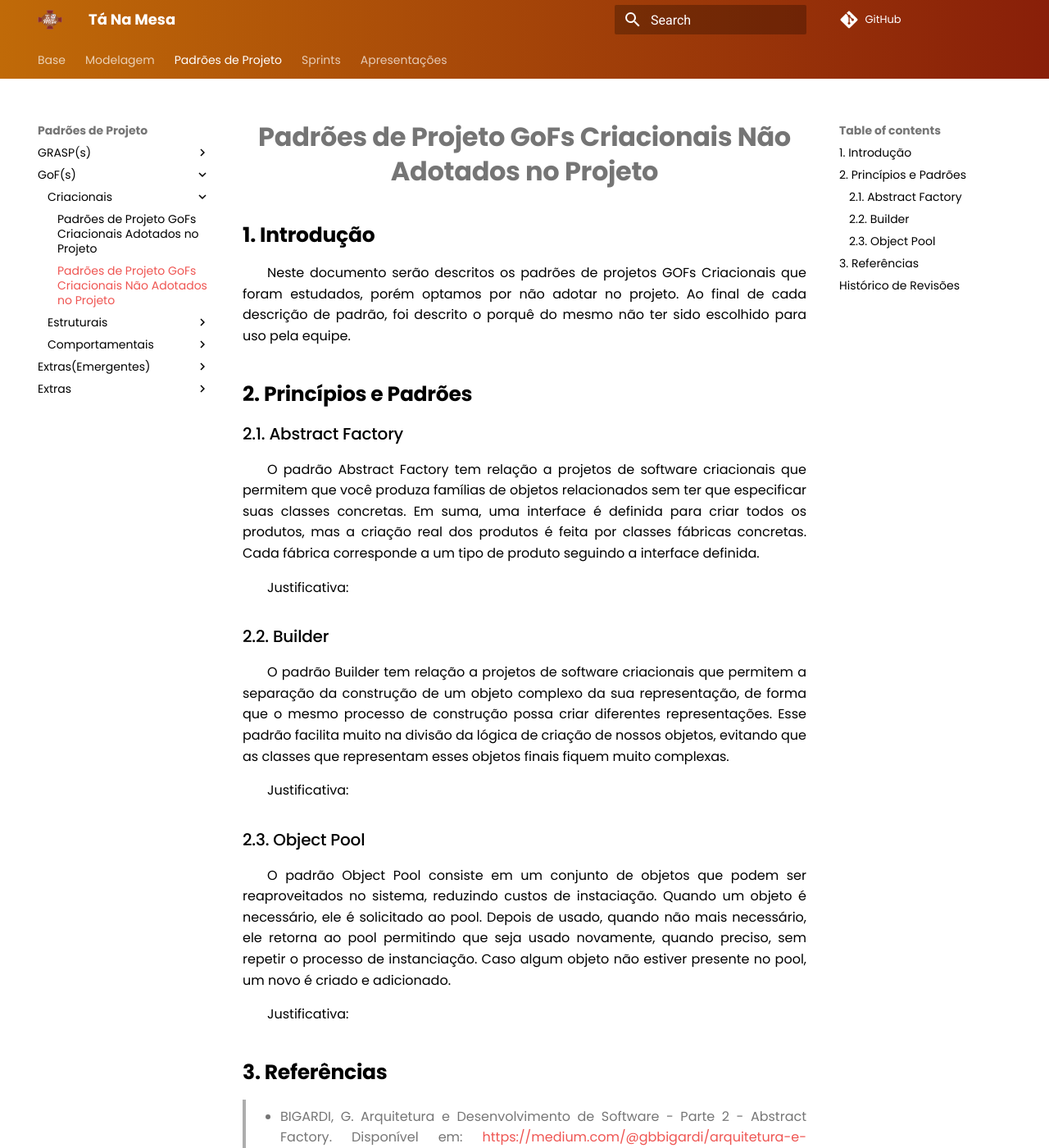
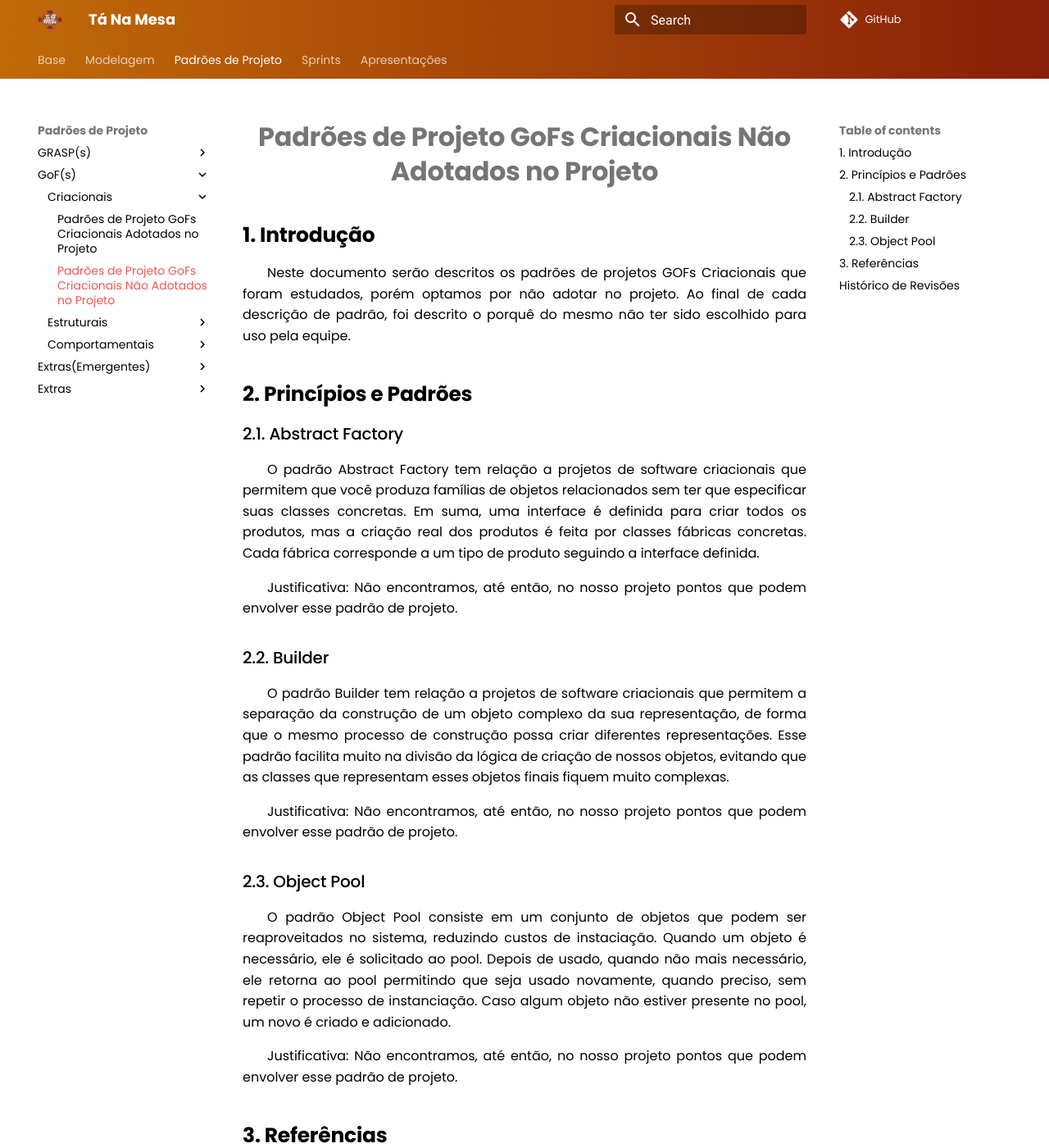
Before and after one commit to UnBArqDsw2021-1/2021.1_G02_TaNaMesa_docs, an MkDocs documentation site: the page built from docs/3-Padroes-de-Projeto/GoFs/Criacionais/Padroes-Nao-Adotados-no-Projeto.md, in a window 1280 px wide and 1400 px high. Shown: the whole window at 82% size. Built offline with MkDocs 1.6.1 and Material for MkDocs 9.7.7, drawn with Linux system fonts in a browser that asks for light colours; comment, search, counter and statistics services are not loaded.

Commit message:
(#101) Adição justificativas

```diff
--- a/docs/3-Padroes-de-Projeto/GoFs/Criacionais/Padroes-Nao-Adotados-no-Projeto.md
+++ b/docs/3-Padroes-de-Projeto/GoFs/Criacionais/Padroes-Nao-Adotados-no-Projeto.md
@@ -12,7 +12,7 @@ Em suma, uma interface é definida para criar todos os produtos, mas a criação
 é feita por classes fábricas concretas. Cada fábrica corresponde a um tipo de produto seguindo
 a interface definida.
 
-Justificativa:
+Justificativa: Não encontramos, até então, no nosso projeto pontos que podem envolver esse padrão de projeto.
 
 ### 2.2. Builder
 
@@ -22,7 +22,7 @@ construção possa criar diferentes representações. Esse padrão facilita muit
 lógica de criação de nossos objetos, evitando que as classes que representam esses objetos
 finais fiquem muito complexas.
 
-Justificativa:
+Justificativa: Não encontramos, até então, no nosso projeto pontos que podem envolver esse padrão de projeto.
 
 ### 2.3. Object Pool
 
@@ -32,7 +32,7 @@ de usado, quando não mais necessário, ele retorna ao pool permitindo que seja
 quando preciso, sem repetir o processo de instanciação. Caso algum objeto não estiver presente
 no pool, um novo é criado e adicionado.
 
-Justificativa:
+Justificativa: Não encontramos, até então, no nosso projeto pontos que podem envolver esse padrão de projeto.
 
 ## 3. Referências
 > - BIGARDI, G. Arquitetura e Desenvolvimento de Software - Parte 2 - Abstract Factory. Disponível em: <https://medium.com/@gbbigardi/arquitetura-e-desenvolvimento-de-software-parte-2-abstract-factory-f603ccc6a1ea>. Acesso em: 28 de ago. de 2021
```
